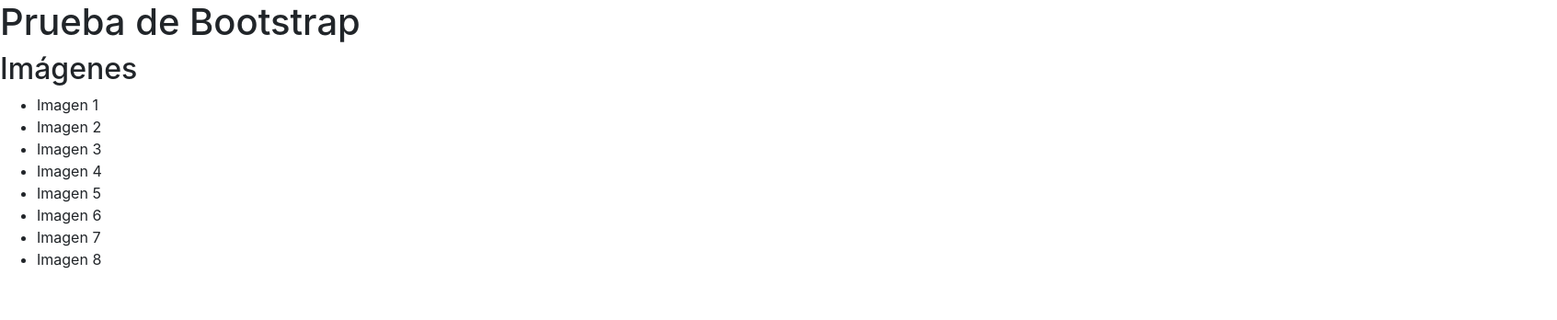
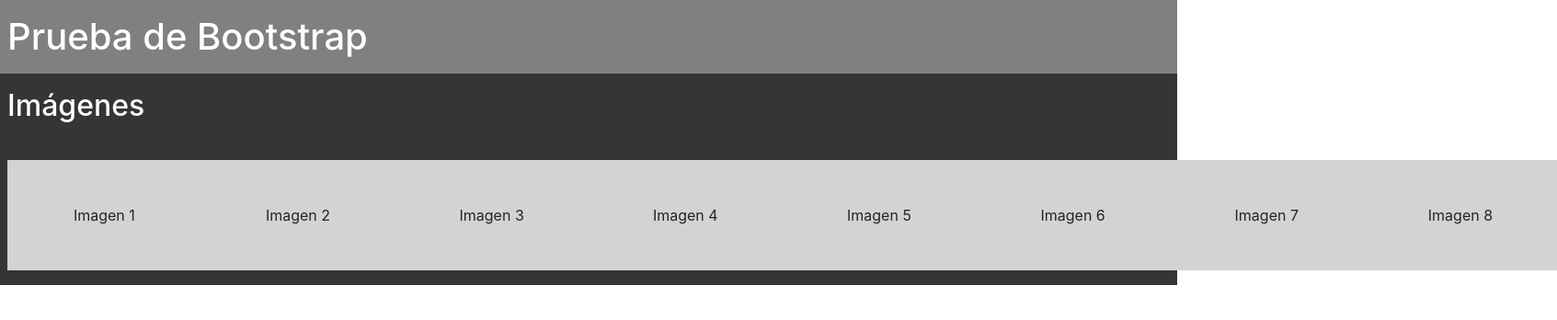
Before and after one commit to nereadev/examen-nerea-web-bootstrap, a website: page index.html in a window 1280 px wide. Shown: the whole page at 92% size, 1693 px wide, since content can reach past the window. Drawn offline with nearby package versions, Linux system fonts and the light colour scheme.

Commit message:
aplicar estilo a header y main

```diff
--- a/estilo.css
+++ b/estilo.css
@@ -0,0 +1,13 @@
+h1 {
+    background-color: grey;
+    color: white;
+}
+h2 {
+    color: white;
+}
+main {
+    background-color: rgb(54, 52, 52);
+}
+li {
+    background-color: lightgrey;
+}
--- a/index.html
+++ b/index.html
@@ -14,18 +14,22 @@
 </head>
 
 <body>
-    <h1>Prueba de Bootstrap</h1>
-    <h2>Imágenes</h2>
-    <ul>
-        <li>Imagen 1</li>
-        <li>Imagen 2</li>
-        <li>Imagen 3</li>
-        <li>Imagen 4</li>
-        <li>Imagen 5</li>
-        <li>Imagen 6</li>
-        <li>Imagen 7</li>
-        <li>Imagen 8</li>
-    </ul>
+    <header>
+        <h1 class="py-3 px-2 m-0">Prueba de Bootstrap</h1>
+    </header>
+    <main class="container-fluid d-flex-column p-0 m-0 h-100">
+        <h2 class="px-2 py-3">Imágenes</h2>
+        <ul class="d-flex px-2 py-3 list-unstyled vw-100">
+            <li class="p-5 col-2 text-center">Imagen 1</li>
+            <li class="p-5 col-2 text-center">Imagen 2</li>
+            <li class="p-5 col-2 text-center">Imagen 3</li>
+            <li class="p-5 col-2 text-center">Imagen 4</li>
+            <li class="p-5 col-2 text-center">Imagen 5</li>
+            <li class="p-5 col-2 text-center">Imagen 6</li>
+            <li class="p-5 col-2 text-center">Imagen 7</li>
+            <li class="p-5 col-2 text-center">Imagen 8</li>
+        </ul>
+    </main>
 </body>
 
 </html>
```
